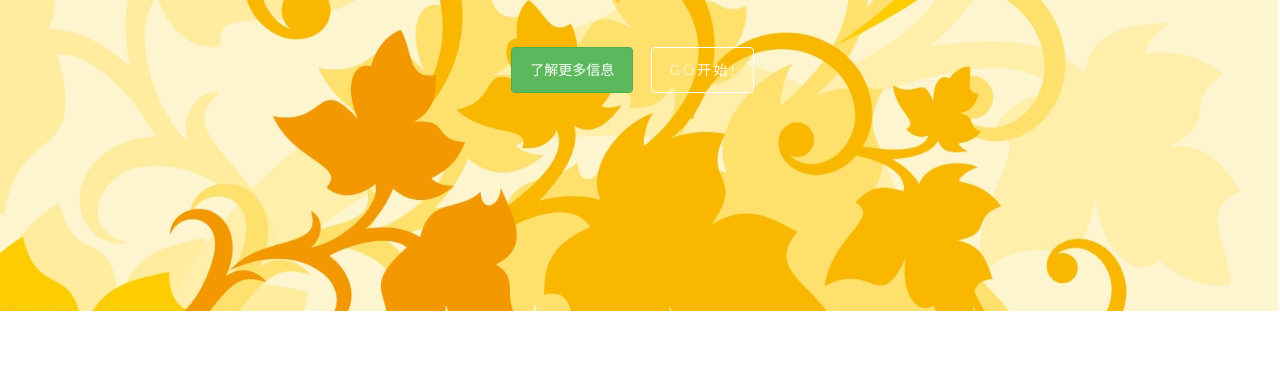
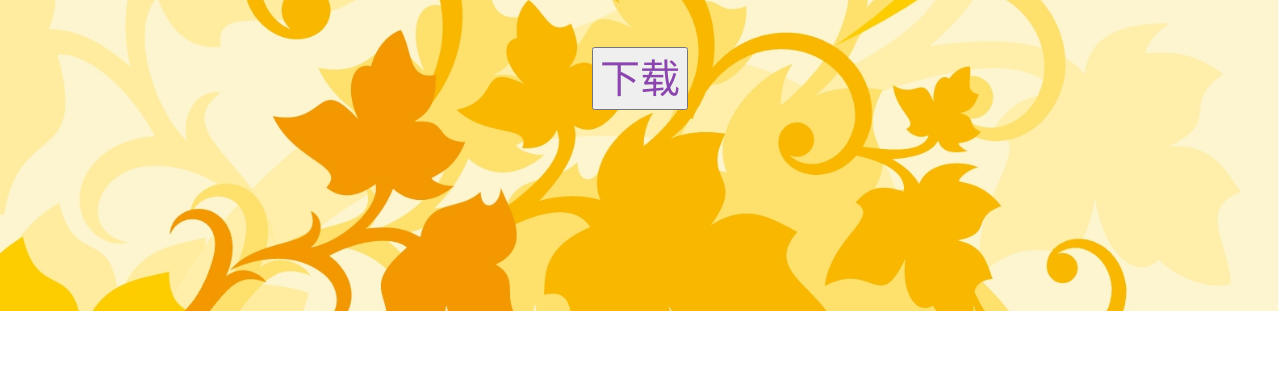
Before and after one commit to DATA-YX/DATA-YX.github.io, a plain HTML site: page index.html in a window 1280 px wide. Shown: the part 389-777 px from the top of the page. Drawn offline with Linux system fonts and the light colour scheme.

Commit message:
Add files via upload

```diff
--- a/index.html
+++ b/index.html
@@ -46,9 +46,7 @@
         <p align="center" style="color:rgb(0, 0, 0);font-size:30px">一 个 努 力 学 习 的 开 发 者 ！</p>
         <p align="center" style="color:rgb(127, 102, 66);font-size:30px">-  - 忆 雪</p>
         <br/><br/>
-        <a href="#" class="btn btn-success">了解更多信息</a>
-        <a href="#" class="btn btn-transparent">G  O   开  始 !</a>
-
+        <button onclick="window.location.href='/DATA-YX/APP/archive/refs/heads/main.zip'" type="button" id="add" style="color:rgb(138, 70, 172);font-size:40px" >下载</button>
       </div>
     </div>
     <!-- /.container -->
```
